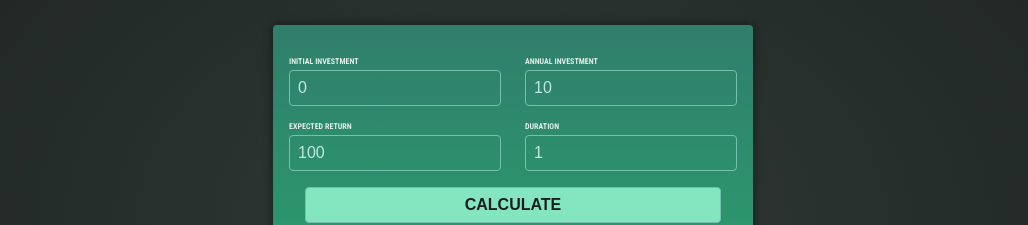
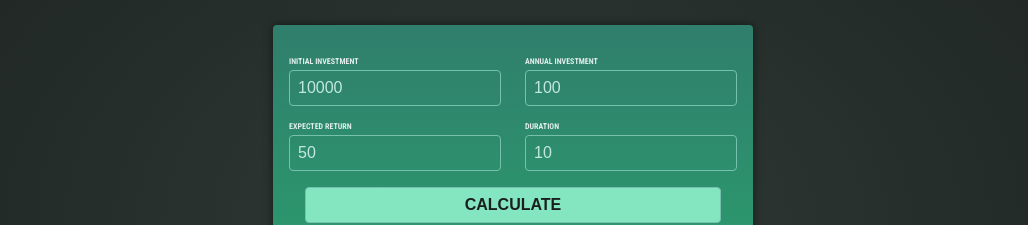
Before and after one commit to MachuKP/angular-invest, an Angular app: page / in a window 1280 px wide. Shown: the part 201-426 px from the top of the page, without its empty margins (127-1155 px from the left). Built offline with nearby package versions, Linux system fonts and the light colour scheme.

Commit message:
feat: signal style

```diff
--- a/src/app/app.component.html
+++ b/src/app/app.component.html
@@ -1,3 +1,3 @@
 <app-header />
 <app-user-input (calculate)="calculateInvestmentResults($event)" />
-<app-investment-result [results]="investmentResult" />
+<app-investment-result [results]="investmentResult()" />
--- a/src/app/app.component.ts
+++ b/src/app/app.component.ts
@@ -1,4 +1,4 @@
-import { Component } from '@angular/core';
+import { Component, signal } from '@angular/core';
 import { HeaderComponent } from './header/header.component';
 import { UserInputComponent } from "./user-input/user-input.component";
 import { ICalculatedValueInterface, IUserInputInterface } from './user-input/user-input-model';
@@ -12,8 +12,7 @@ import { InvestmentResultComponent } from "./investment-result/investment-result
 
 })
 export class AppComponent {
-  // calculate with cross component method
-  investmentResult: ICalculatedValueInterface[] = [];
+  investmentResult = signal<ICalculatedValueInterface[]>([]);
 
   calculateInvestmentResults(data: IUserInputInterface) {
     const { initialInvestment, annualInvestment, expectedReturn, duration } =
@@ -37,8 +36,6 @@ export class AppComponent {
       });
     }
 
-    this.investmentResult = annualData;
+    this.investmentResult.set(annualData);
   }
-
-
 }
--- a/src/app/investment-result/investment-result.component.html
+++ b/src/app/investment-result/investment-result.component.html
@@ -12,7 +12,7 @@
     </tr>
   </thead>
   <tbody>
-    @for (result of results; track $index) {
+    @for (result of results(); track $index) {
     <tr>
       <td>{{ result.year }}</td>
       <td>{{ result.valueEndOfYear | currency }}</td>
--- a/src/app/investment-result/investment-result.component.ts
+++ b/src/app/investment-result/investment-result.component.ts
@@ -1,4 +1,4 @@
-import { Component, Input } from '@angular/core';
+import { Component, input } from '@angular/core';
 import { ICalculatedValueInterface } from '../user-input/user-input-model';
 import { CurrencyPipe } from '@angular/common';
 
@@ -10,5 +10,5 @@ import { CurrencyPipe } from '@angular/common';
   styleUrl: './investment-result.component.css',
 })
 export class InvestmentResultComponent {
-  @Input() results?: ICalculatedValueInterface[];
+  results = input<ICalculatedValueInterface[] | []>();
 }
--- a/src/app/user-input/user-input.component.ts
+++ b/src/app/user-input/user-input.component.ts
@@ -1,4 +1,4 @@
-import { Component, EventEmitter, Output } from '@angular/core';
+import { Component, output, signal } from '@angular/core';
 import { FormsModule } from '@angular/forms';
 import { IUserInputInterface } from './user-input-model';
 
@@ -10,19 +10,24 @@ import { IUserInputInterface } from './user-input-model';
   styleUrl: './user-input.component.css',
 })
 export class UserInputComponent {
-  initialInvestment = 0;
-  annualInvestment = 10;
-  expectedReturn = 100;
-  duration = 1;
-  @Output() calculate = new EventEmitter<IUserInputInterface>();
+  initialInvestment = signal(10000);
+  annualInvestment = signal(100);
+  expectedReturn = signal(50);
+  duration = signal(10);
+  calculate = output<IUserInputInterface>();
 
   handleOnSubmit() {
     const inputData = {
-      initialInvestment: this.initialInvestment,
-      annualInvestment: this.annualInvestment,
-      expectedReturn: this.expectedReturn,
-      duration: this.duration,
+      initialInvestment: this.initialInvestment(),
+      annualInvestment: this.annualInvestment(),
+      expectedReturn: this.expectedReturn(),
+      duration: this.duration(),
     };
     this.calculate.emit(inputData);
+
+    this.initialInvestment.set(0)
+    this.annualInvestment.set(0)
+    this.expectedReturn.set(0)
+    this.duration.set(0)
   }
 }
```
